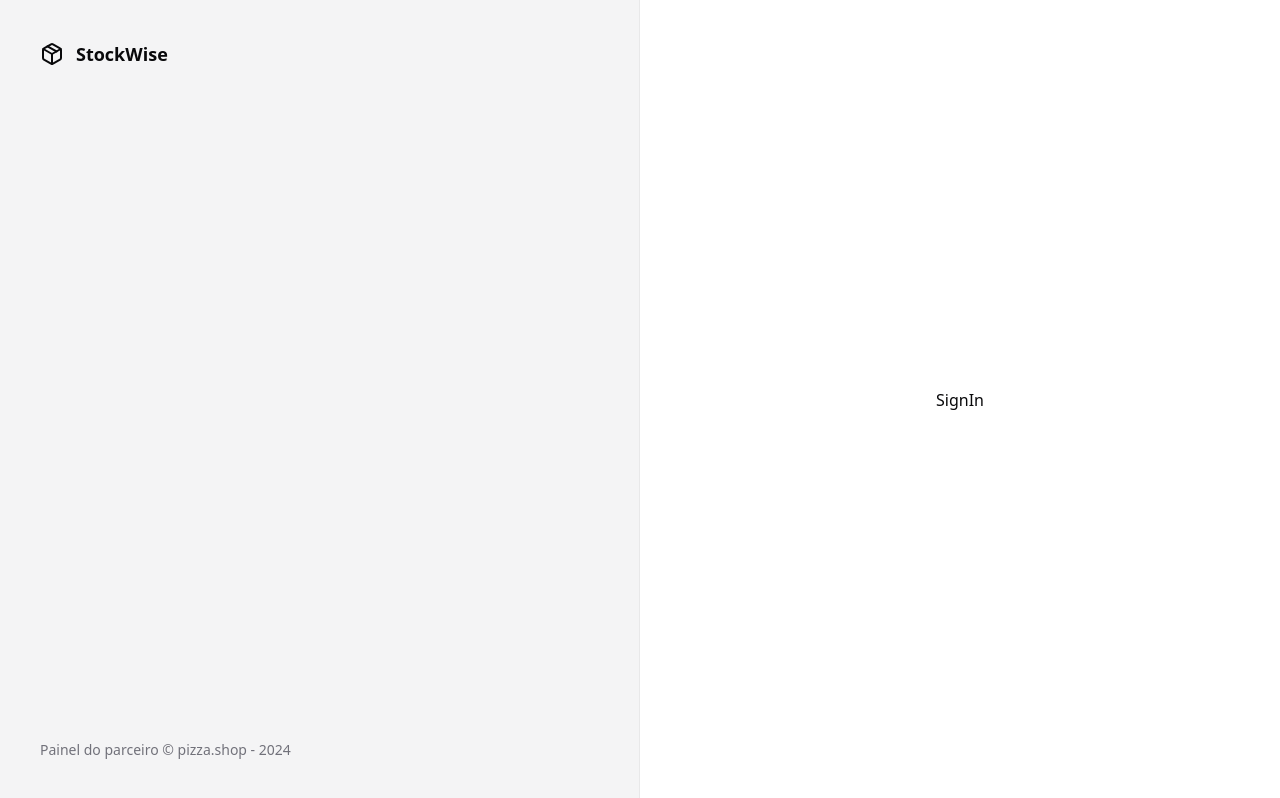
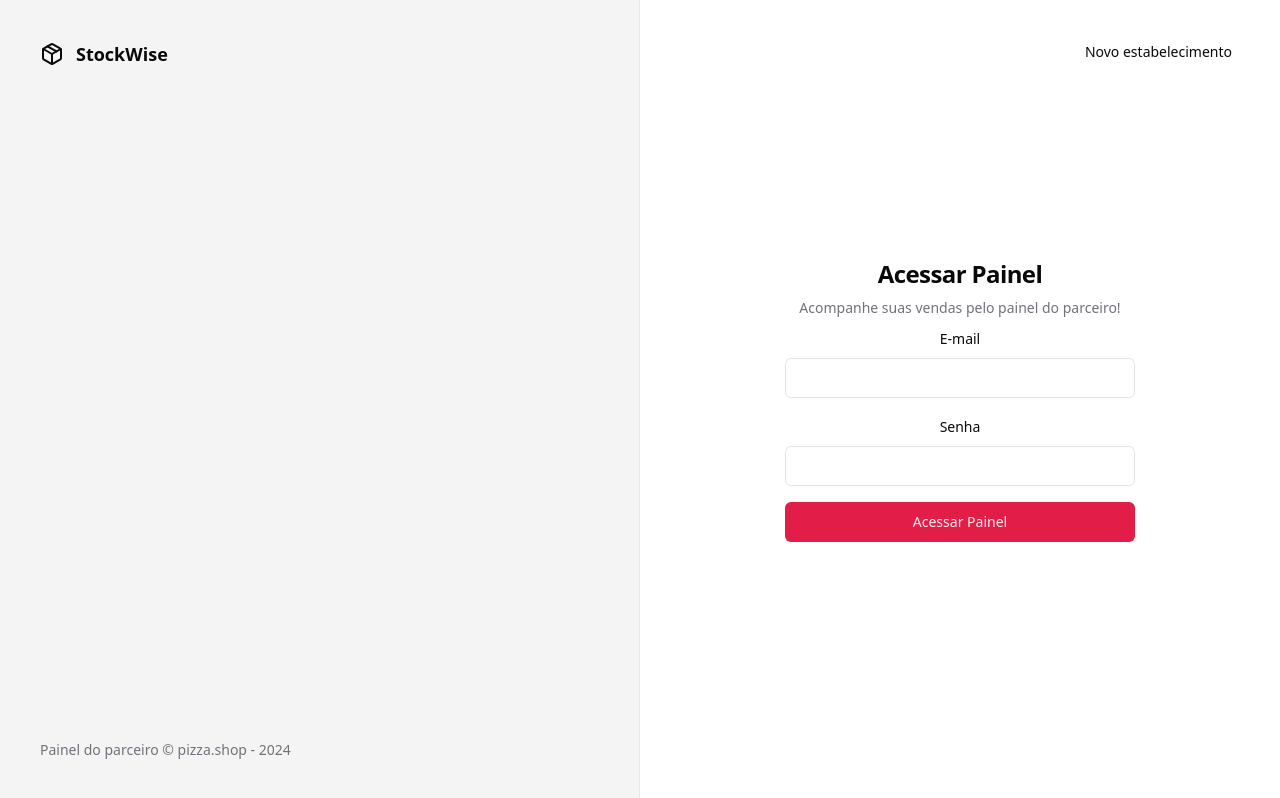
Before and after one commit to victorassiso/stockwise-react-app-v4, a React (Vite) app: page /sign-in in a window 1280 px wide. Built offline with nearby package versions, Linux system fonts and the light colour scheme.

Commit message:
FEAT: Sign In

```diff
--- a/src/api/users/create-user.ts
+++ /dev/null
@@ -1,24 +0,0 @@
-import { api } from '@/lib/axios'
-
-interface createUserProps {
-  name: string
-  email: string
-  password: string
-}
-
-export async function createUser(data: createUserProps) {
-  const { name, email, password } = data
-
-  try {
-    await api.post('/users', {
-      name,
-      email,
-      password,
-      role: 'user',
-    })
-  } catch (error) {
-    console.error('API Create User failed!', error)
-
-    throw new Error('API Create User failed!')
-  }
-}
--- a/src/pages/sign-in.tsx
+++ b/src/pages/sign-in.tsx
@@ -1,7 +1,90 @@
+import { useForm } from 'react-hook-form'
+import { Link } from 'react-router-dom'
+import { toast } from 'sonner'
+import { z } from 'zod'
+
+import { Button } from '@/components/ui/button'
+import { Input } from '@/components/ui/input'
+import { Label } from '@/components/ui/label'
+import { api } from '@/lib/axios'
+
+const signInForm = z.object({
+  email: z.string().email(),
+  password: z.string(),
+})
+
+type SignInForm = z.infer<typeof signInForm>
+
 export function SignIn() {
+  const {
+    register,
+    handleSubmit,
+    formState: { isSubmitting },
+  } = useForm<SignInForm>()
+
+  async function handleSignIn(data: SignInForm) {
+    const { email, password } = data
+
+    api
+      .post('/users/auth', {
+        email,
+        password,
+      })
+      .then(() => {
+        toast.success('Enviamos um link de autenticação para seu e-mail.', {
+          action: {
+            label: 'Reenviar',
+            onClick: () => handleSignIn(data),
+          },
+        })
+      })
+      .catch((error) => {
+        toast.error('Credenciais inválidas. ' + error.response.data.error)
+      })
+  }
+
   return (
-    <div>
-      <h1>SignIn</h1>
-    </div>
+    <>
+      <div className="p-8">
+        <Button variant="ghost" asChild className="absolute right-8 top-8">
+          <Link to="/sign-up" className="">
+            Novo estabelecimento
+          </Link>
+        </Button>
+        <div className="flex w-[350px] flex-col justify-center gap-6">
+          <div className="flex flex-col gap-2 text-center">
+            <h1 className="text-2xl font-semibold tracking-tight">
+              Acessar Painel
+            </h1>
+            <p className="text-sm text-muted-foreground">
+              Acompanhe suas vendas pelo painel do parceiro!
+            </p>
+            <form
+              id="form"
+              className="space-y-4"
+              onSubmit={handleSubmit(handleSignIn)}
+            >
+              <div className="space-y-2">
+                <Label htmlFor="email">E-mail</Label>
+                <Input id="email" type="email" {...register('email')} />
+              </div>
+
+              <div className="space-y-2">
+                <Label htmlFor="password">Senha</Label>
+                <Input
+                  id="password"
+                  type="password"
+                  {...register('password')}
+                />
+              </div>
+
+              <Button disabled={isSubmitting} className="w-full" type="submit">
+                Acessar Painel
+              </Button>
+            </form>
+          </div>
+        </div>
+      </div>
+    </>
   )
 }
--- a/src/pages/sign-up.tsx
+++ b/src/pages/sign-up.tsx
@@ -4,10 +4,10 @@ import { toast } from 'sonner'
 // import { toast } from 'sonner'
 import { z } from 'zod'
 
-import { createUser } from '@/api/users/create-user'
 import { Button } from '@/components/ui/button'
 import { Input } from '@/components/ui/input'
 import { Label } from '@/components/ui/label'
+import { api } from '@/lib/axios'
 
 const signUpForm = z.object({
   name: z.string(),
@@ -28,8 +28,15 @@ export function SignUp() {
 
   async function handleSignUp(data: SignUpForm) {
     console.log(data)
+    const { name, email, password } = data
 
-    createUser(data)
+    await api
+      .post('/users', {
+        name,
+        email,
+        password,
+        role: 'user',
+      })
       .then(() => {
         toast.success('Estabelecimento cadastrado com sucesso', {
           action: {
@@ -40,7 +47,9 @@ export function SignUp() {
       })
       .catch((error) => {
         console.log(error)
-        toast.error('Erro ao cadastrar estabelecimento.')
+        toast.error(
+          'Erro ao cadastrar estabelecimento. ' + error.response.data.error,
+        )
       })
   }
 
```
